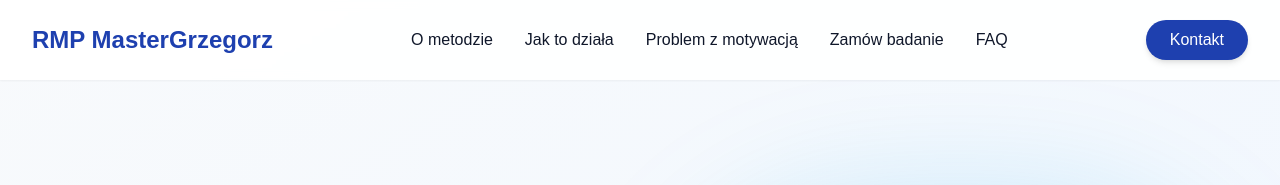
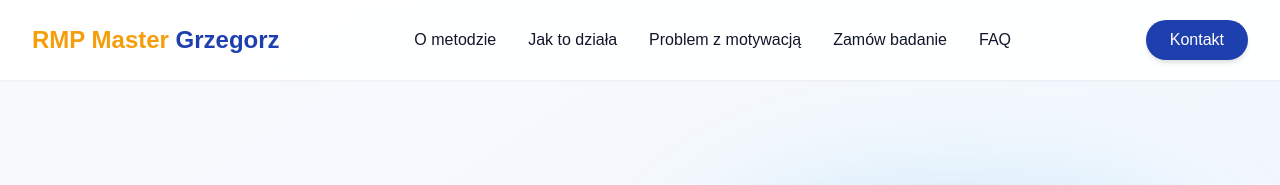
Before and after one commit to pingwiniu/grzegorz-n, a plain HTML site: page index.html in a window 1280 px wide. Shown: the top 185 px of the page. Drawn offline with nearby package versions, Linux system fonts and the light colour scheme; a web font is replaced by a local one.

Commit message:
ehh updated

```diff
--- a/index.html
+++ b/index.html
@@ -105,7 +105,7 @@
         <div class="max-w-7xl mx-auto px-4 sm:px-6 lg:px-8">
             <div class="flex justify-between h-20">
                 <div class="flex items-center">
-                    <div class="text-2xl font-bold font-heading text-primary">RMP Master<span class="text-accent"></span>Grzegorz</div>
+                    <div class="text-2xl font-bold font-heading text-primary"><span class="text-accent">RMP Master</span> Grzegorz</div>
                 </div>
                 <div class="hidden md:flex items-center space-x-8">
                     <a href="#about" class="text-dark hover:text-primary transition-colors font-medium" data-scroll-to>O metodzie</a>
```
